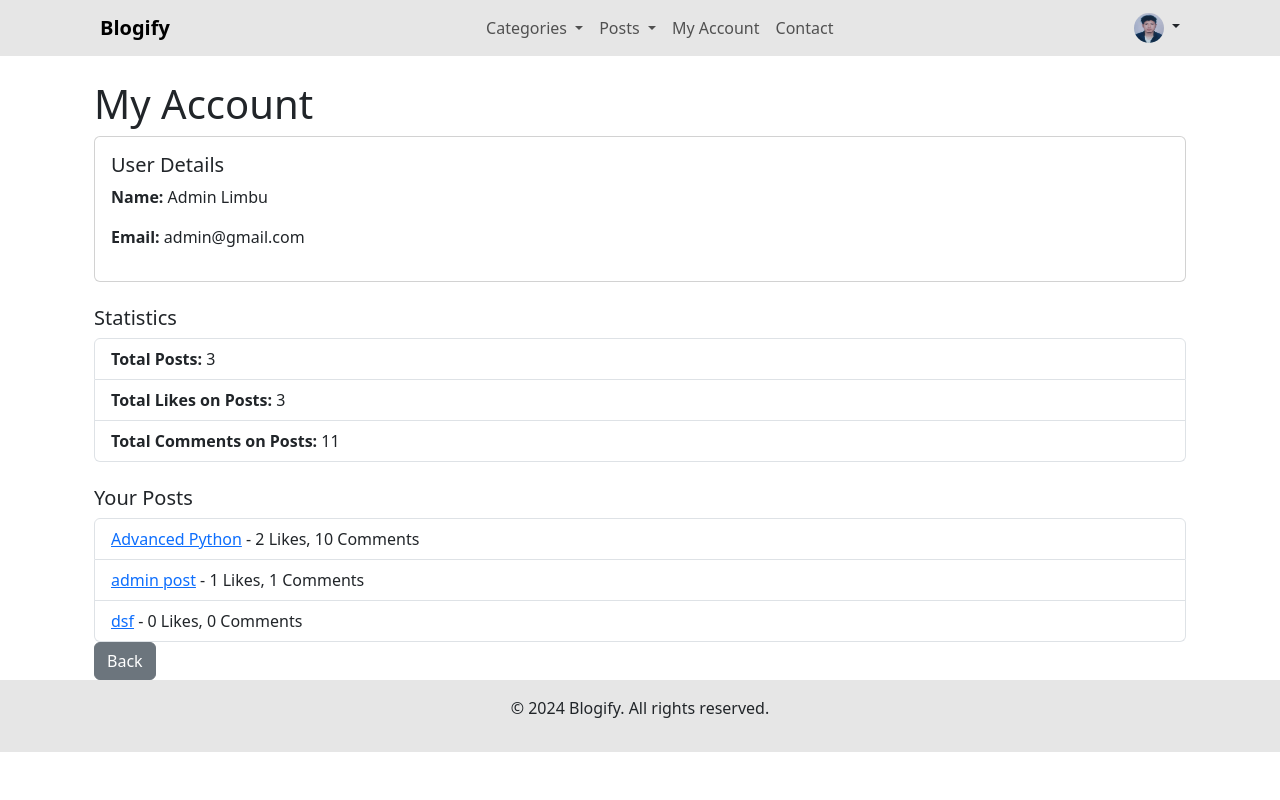
After one commit to nishanlimbuchemjong/Blogify-Python-Django, a Django app: page /Users/my-account/ in a window 1280 px wide. The commit adds this page. Run offline with Django 5.2, Linux system fonts and the light colour scheme; a user stored in the database is signed in; data comes from the database, SQL or seed files in the repository; both versions use the stored data as it was after the commit.

Commit message:
[create] my account page created and different user information displayed

```diff
--- a/User/templates/admin/admin_base.html
+++ b/User/templates/admin/admin_base.html
@@ -48,7 +48,7 @@
                     </li>
 
                     <li class="nav-item">
-                        <a class="nav-link" href="#">About</a>
+                        <a class="nav-link" href="{% url 'admin_my_account' %}">My Account</a>
                     </li>
                     <li class="nav-item">
                         <a class="nav-link" href="#">Contact</a>
--- /dev/null
+++ b/User/templates/admin/my_account.html
@@ -0,0 +1,50 @@
+{% extends 'admin/admin_base.html' %}
+
+{% block title %}Categories{% endblock %}
+
+{% block content %}
+<div class="container mt-4">
+    <h1>My Account</h1>
+    <div class="card">
+        <div class="card-body">
+            <h5 class="card-title">User Details</h5>
+            <p><strong>Name:</strong> {{ user.first_name }} {{ user.last_name }}</p>
+            <p><strong>Email:</strong> {{ user.email }}</p>
+        </div>
+    </div>
+
+    <div class="mt-4">
+        <h5>Statistics</h5>
+        <ul class="list-group">
+            <li class="list-group-item">
+                <strong>Total Posts:</strong> {{ total_posts }}
+            </li>
+            <li class="list-group-item">
+                <strong>Total Likes on Posts:</strong> {{ total_likes }}
+            </li>
+            <li class="list-group-item">
+                <strong>Total Comments on Posts:</strong> {{ total_comments }}
+            </li>
+        </ul>
+    </div>
+
+    <div class="mt-4">
+        <h5>Your Posts</h5>
+        {% if posts %}
+            <ul class="list-group">
+                {% for post in posts %}
+                    <li class="list-group-item">
+                        <a href="{% url 'admin_post_detail' post.id %}">{{ post.title }}</a>
+                        - {{ post.likes.count }} Likes,
+                        {{ post.comments.count }} Comments
+                    </li>
+                {% endfor %}
+            </ul>
+        {% else %}
+            <p>You haven't created any posts yet.</p>
+        {% endif %}
+    </div>
+    <a href="{% url 'admin_home'%}" class="btn btn-secondary">Back</a>
+</div>
+
+{% endblock %}
--- a/User/urls.py
+++ b/User/urls.py
@@ -40,6 +40,7 @@ urlpatterns = [
     path('posts/<int:post_id>/', views.AdminPostDetails, name='admin_post_detail'),
     path('post/<int:post_id>/edit/', views.AdminEditPost, name='admin_edit_post'),
     path('post/<int:post_id>/delete/', views.AdminDeletePost, name='admin_delete_post'),
+    path('my-account/', views.MyAccount, name='admin_my_account'),
 
 ]
 # Serve media files during development
--- a/User/views.py
+++ b/User/views.py
@@ -373,3 +373,24 @@ def AdminDeletePost(request, post_id):
         messages.success(request, "Post deleted successfully!")
         return redirect('admin_own_post')
     return render(request, 'admin/delete_admin_post.html', {'post': post})
+
+@login_required
+def MyAccount(request):
+    user = request.user
+    user_posts = Post.objects.filter(author=user)
+
+    # Calculate total likes on user's posts
+    total_likes = sum(post.likes.count() for post in user_posts)
+
+    # Calculate total comments on user's posts
+    total_comments = Comment.objects.filter(post__author=user).count()
+
+    context = {
+        'user': user,
+        'total_posts': user_posts.count(),
+        'total_likes': total_likes,
+        'total_comments': total_comments,
+        'posts': user_posts,
+    }
+
+    return render(request, 'admin/my_account.html', context)
```
Also changed, not shown: db.sqlite3.
